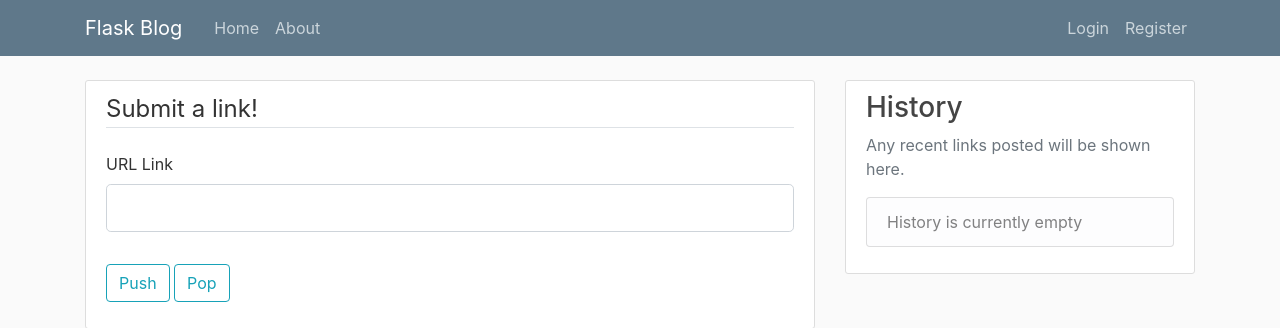
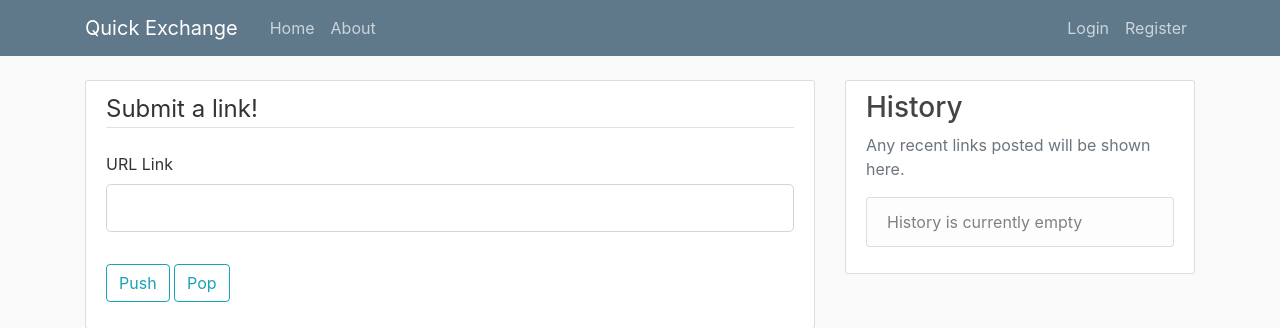
Before and after one commit to Francisco-Ibarra07/QuickExchange, a Flask app: page /home in a window 1280 px wide. Shown: the top 328 px of the page. Run offline with Flask 2, Linux system fonts and the light colour scheme; data that the repository does not hold is empty; some libraries are stand-ins or nearby versions.

Commit message:
Changed flask blog to quick exchange

```diff
--- a/quickexchange/templates/layout.html
+++ b/quickexchange/templates/layout.html
@@ -11,16 +11,16 @@
     <link rel="stylesheet" type="text/css" href="{{ url_for('static', filename='main.css') }}">
 
     {% if title %}
-        <title>Flask Blog - {{ title }}</title>
+        <title>Quick Exchange - {{ title }}</title>
     {% else %}
-        <title>Flask Blog</title>
+        <title>Quick Exchange</title>
     {% endif %}
 </head>
 <body>
     <header class="site-header">
       <nav class="navbar navbar-expand-md navbar-dark bg-steel fixed-top">
         <div class="container">
-          <a class="navbar-brand mr-4" href="/">Flask Blog</a>
+          <a class="navbar-brand mr-4" href="/">Quick Exchange</a>
           <button class="navbar-toggler" type="button" data-toggle="collapse" data-target="#navbarToggle" aria-controls="navbarToggle" aria-expanded="false" aria-label="Toggle navigation">
             <span class="navbar-toggler-icon"></span>
           </button>
```
Also changed, not shown: 1 other file.
